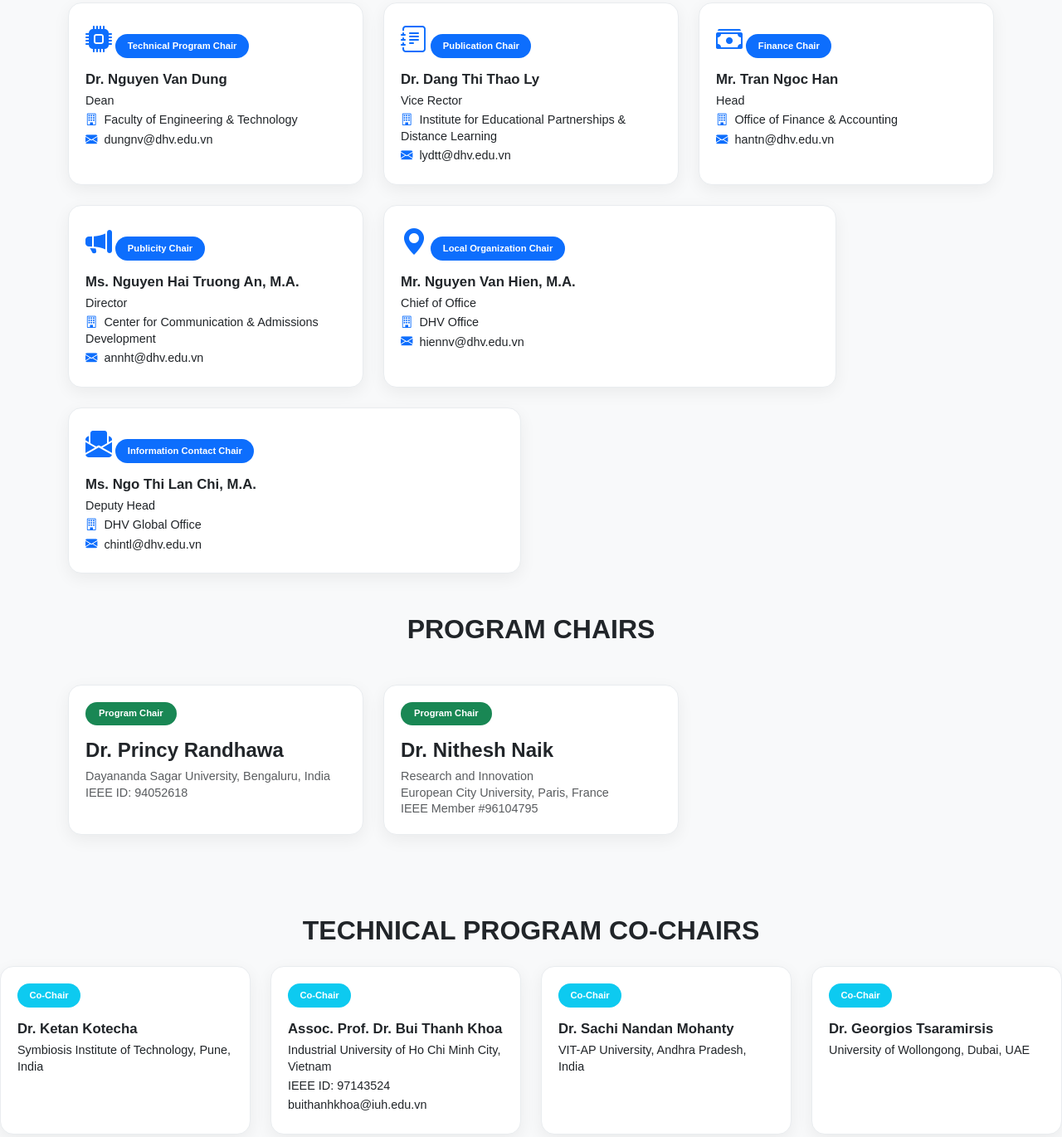
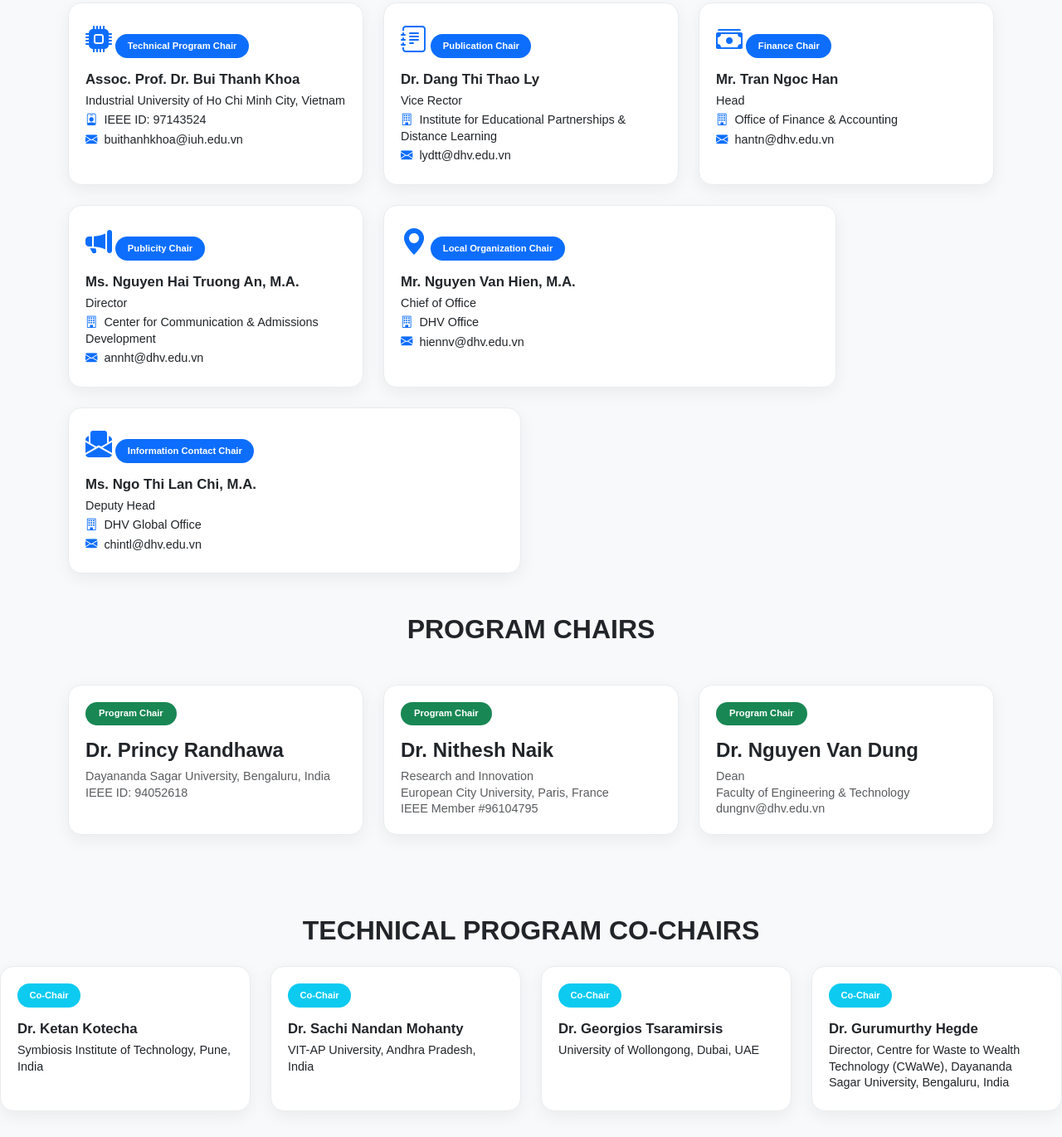
Before and after one commit to Basab93/ariiaconference, a plain HTML site: page committee.html in a window 1280 px wide. Shown: the part 1269-2639 px from the top of the page at 83% size. Drawn offline with nearby package versions, Linux system fonts and the light colour scheme; a script that the page names is missing.

Commit message:
committee 20271

```diff
--- a/committee.html
+++ b/committee.html
@@ -507,16 +507,20 @@
         </div>
 
         <!-- Technical Chair -->
+
+
 <div class="col-lg-4 col-md-6">
     <div class="committee-card h-100">
         <i class="bi bi-cpu-fill text-primary fs-2 mb-3"></i>
         <span class="badge bg-primary mb-3">Technical Program Chair</span>
-        <h5>Dr. Nguyen Van Dung</h5>
-        <p>Dean</p>
-        <p><i class="bi bi-building me-2 text-primary"></i>Faculty of Engineering &amp; Technology</p>
-        <p><i class="bi bi-envelope-fill me-2 text-primary"></i>dungnv@dhv.edu.vn</p>
-    </div>
-</div>
+        <h5>Assoc. Prof. Dr. Bui Thanh Khoa</h5>
+        <p>Industrial University of Ho Chi Minh City, Vietnam</p>
+        <p><i class="bi bi-person-badge me-2 text-primary"></i>IEEE ID: 97143524</p>
+        <p><i class="bi bi-envelope-fill me-2 text-primary"></i>buithanhkhoa@iuh.edu.vn</p>
+    </div>
+</div>
+
+
 
         <!-- Publication -->
         <div class="col-lg-4 col-md-6">
@@ -601,8 +605,6 @@
 
     <div class="row g-4">
 
-
-
         <div class="col-lg-4 col-md-6">
             <div class="committee-card h-100">
 
@@ -651,6 +653,32 @@
             </div>
         </div>
 
+        <div class="col-lg-4 col-md-6">
+            <div class="committee-card h-100">
+
+                <span class="badge bg-success px-3 py-2 mb-3">
+                    Program Chair
+                </span>
+
+                <h4 class="fw-bold">
+                    Dr. Nguyen Van Dung
+                </h4>
+
+                <p class="text-muted mb-0">
+                    Dean
+                </p>
+
+                <p class="text-muted mb-0">
+                    Faculty of Engineering &amp; Technology
+                </p>
+
+                <p class="text-muted mb-0">
+                    dungnv@dhv.edu.vn
+                </p>
+
+            </div>
+        </div>
+
     </div>
 
 </div>
@@ -670,17 +698,6 @@
             <p>Symbiosis Institute of Technology, Pune, India</p>
         </div>
     </div>
-
-    <div class="col-lg-3 col-md-6">
-    <div class="committee-card h-100">
-        <span class="badge bg-info mb-3">Co-Chair</span>
-        <h5>Assoc. Prof. Dr. Bui Thanh Khoa</h5>
-        <p>Industrial University of Ho Chi Minh City, Vietnam</p>
-        <p>IEEE ID: 97143524</p>
-        <p>buithanhkhoa@iuh.edu.vn</p>
-    </div>
-</div>
-
 
 
     <div class="col-lg-3 col-md-6">
```
Lines whose indentation alone changed are shown as unchanged.
